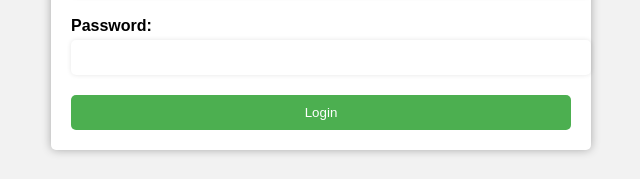
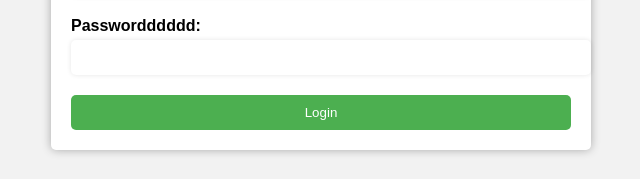
Before and after one commit to kalelnikita02/demo, a plain HTML site: page javascript/PraticeFolder/dumy.htm in a window 1280 px wide. Shown: the part 249-428 px from the top of the page, 319-959 px from the left. Drawn offline with Linux system fonts and the light colour scheme.

Commit message:
passowrd lable changed

```diff
--- a/javascript/PraticeFolder/dumy.htm
+++ b/javascript/PraticeFolder/dumy.htm
@@ -55,7 +55,7 @@
         <label for="username">Username:</label>
         <input type="text" id="username" name="username" required>
 
-        <label for="password">Password:</label>
+        <label for="password">Passwordddddd:</label>
         <input type="password" id="password" name="password" required>
 
         <input type="submit" value="Login">
--- a/javascript/PraticeFolder/style.css
+++ b/javascript/PraticeFolder/style.css
@@ -15,6 +15,7 @@ table, th, td{
 #u1{
     color: aqua;
     border-radius: 3px;
+
 }
 .t2{
     color: red;
```
